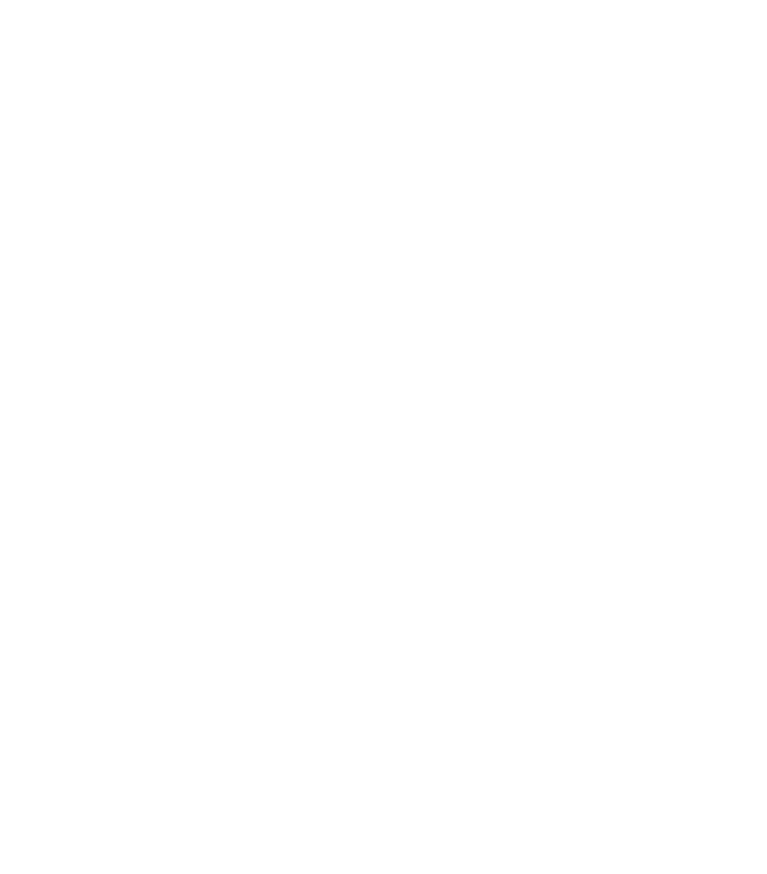
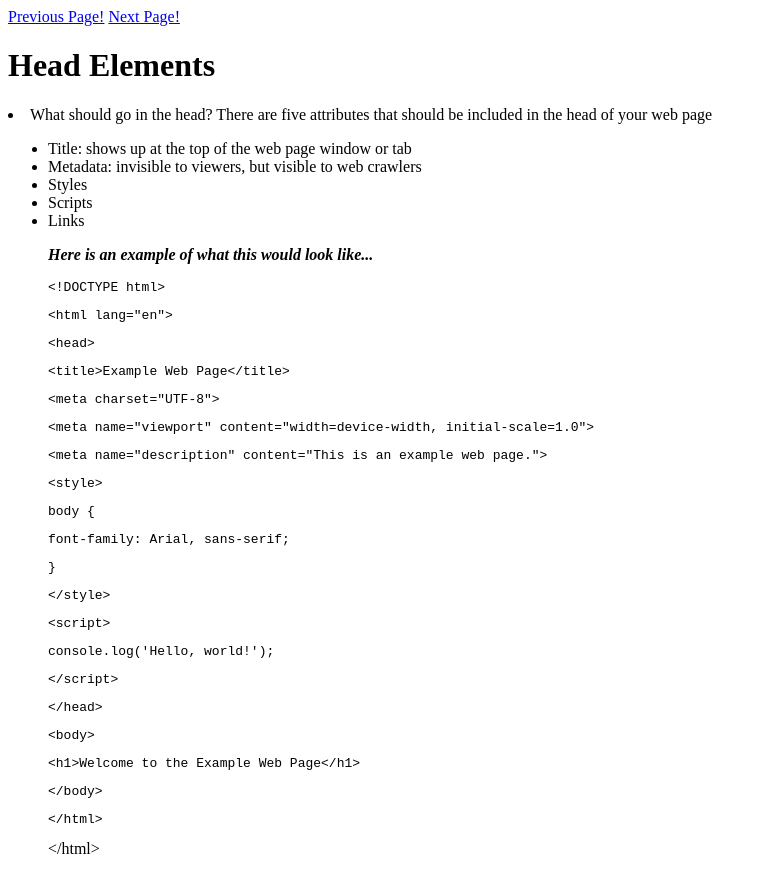
Before and after one commit to sumaitab1/Unit_C2_Project_Sumaita_Begum, a website: page page8.html in a window 1280 px wide. Shown: the whole page, without its empty margins (0-767 px from the left). Before the commit the page ends 800 px from the top, so only its background shows below. Drawn offline with Linux system fonts and the light colour scheme.

Commit message:
commit page9 (semifinished)

```diff
--- a/index.html
+++ b/index.html
@@ -4,7 +4,6 @@
     <title>Home</title>
     <meta charset="UTF-8" />
     <meta name="viewport" content="width=device-width" />
-    <link rel="stylesheet" href="styles.css" />
     <script type="module" src="script.js"></script>
   </head>
   <body>
@@ -18,12 +17,14 @@
       </p>
 
       <ul>
-        <li><a href="/page2.html">(Start Here!) Lesson #1: Formatting Tags/Structural Tags </a></li>
+        <li><a href="/page9.html">(Start Here!) What is HTML? </a></li>
+        <li><a href="/page2.html">Lesson #1: Formatting Tags/Structural Tags </a></li>
         <li><a href="/page3.html">Lesson #2: Comments and Attributes</a></li>
         <li><a href="page4.html">Lesson #3: Headings and Paragraphs</a></li>
         <li><a href="page5.html">Lesson #4: Connecting Links to HTML </a></li>
         <li><a href="page6.html">Lesson #5: Creating Tables with HTML </a></li>
         <li><a href="page7.html">Lesson #6: iFrames </a></li>
+        <li><a href="page8.html">Lesson #7: Head Elements </a></li>
       </ul>
     </main>
   </body>
--- a/page8.html
+++ b/page8.html
@@ -0,0 +1,48 @@
+<!DOCTYPE html>
+<html lang="en">
+  <head>
+    <title>Heading Elements</title>
+    <meta charset="UTF-8" />
+    <meta name="viewport" content="width=device-width" />
+    <link rel="stylesheet" href="styles.css" />
+    <script type="module" src="script.js"></script>
+  </head>
+  <a href="page7.html" aria-current="page">Previous Page!</a>
+    <a href="page10.html" aria-current="page">Next Page!</a>
+<h1> Head Elements</h1>
+  <body>
+
+    <li> What should go in the head? There are five attributes that should be included in the head of your web page
+        <ul>
+          <li> Title: shows up at the top of the web page window or tab
+            <li> Metadata: invisible to viewers, but visible to web crawlers
+              <li> Styles
+                <li> Scripts
+                  <li> Links
+                    <p> <b> <i> Here is an example of what this would look like...</i></b></p>
+          </ol>
+          <code>
+          <p>&lt;!DOCTYPE html&gt;</p>
+          <p>&lt;html lang="en"&gt;</p>
+          <p>&lt;head&gt;</p>
+          <p>    &lt;title&gt;Example Web Page&lt;/title&gt;</p>
+          <p>    &lt;meta charset="UTF-8"&gt;</p>
+          <p>    &lt;meta name="viewport" content="width=device-width, initial-scale=1.0"&gt;</p>
+          <p>    &lt;meta name="description" content="This is an example web page."&gt;</p>
+          <p>    &lt;style&gt;</p>
+          <p>        body {</p>
+          <p>            font-family: Arial, sans-serif;</p>
+          <p>        }</p>
+          <p>    &lt;/style&gt;</p>
+          <p>    &lt;script&gt;</p>
+          <p>        console.log('Hello, world!');</p>
+          <p>    &lt;/script&gt;</p>
+          <p>&lt;/head&gt;</p>
+          <p>&lt;body&gt;</p>
+          <p>    &lt;h1&gt;Welcome to the Example Web Page&lt;/h1&gt;</p>
+          <p>&lt;/body&gt;</p>
+          <p>&lt;/html&gt;</p>
+        </code>
+&lt;/html&gt;
+
+  </body>
```
Also changed, not shown: page3.html (+1 -3 lines), page9.html (added, +36 -0 lines).
